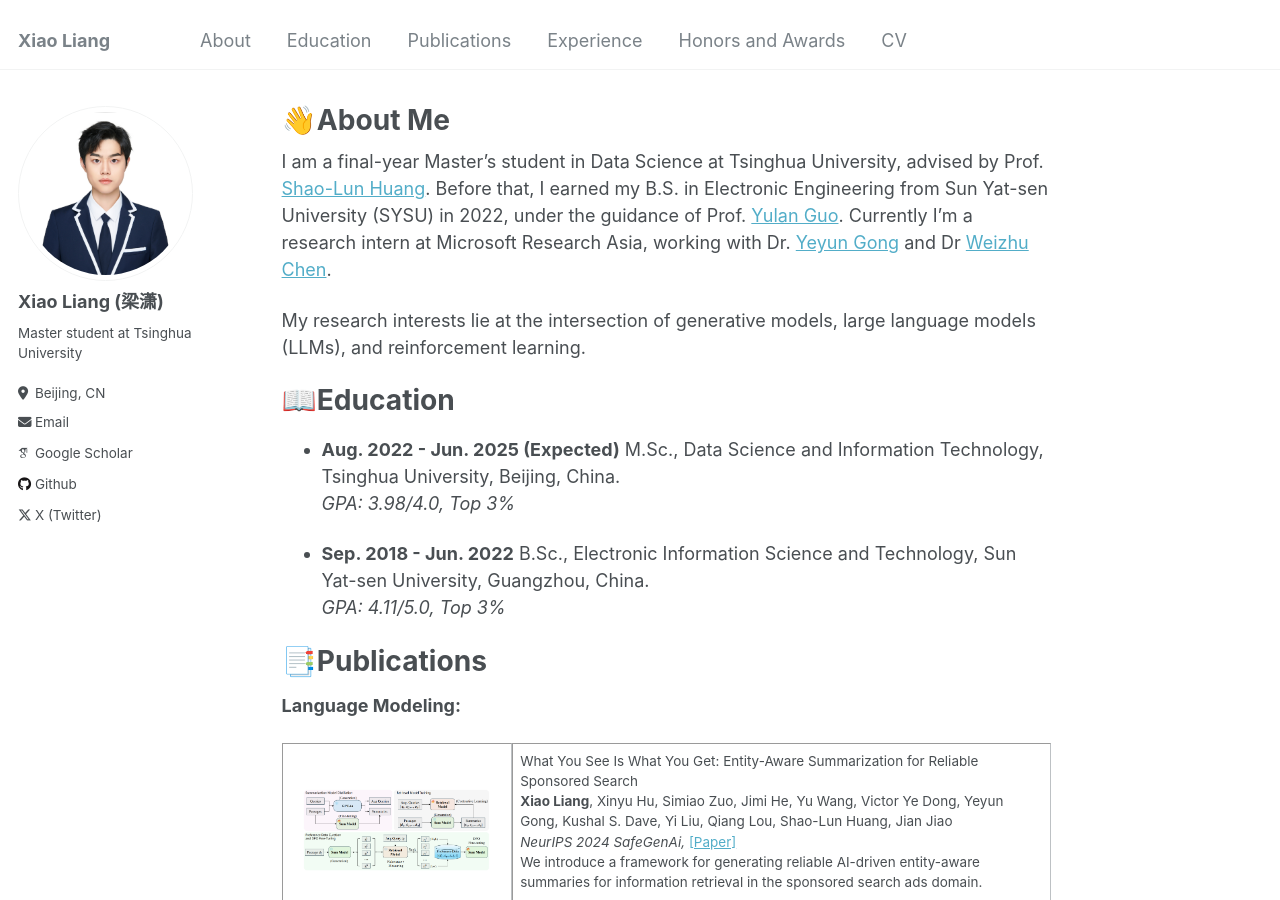
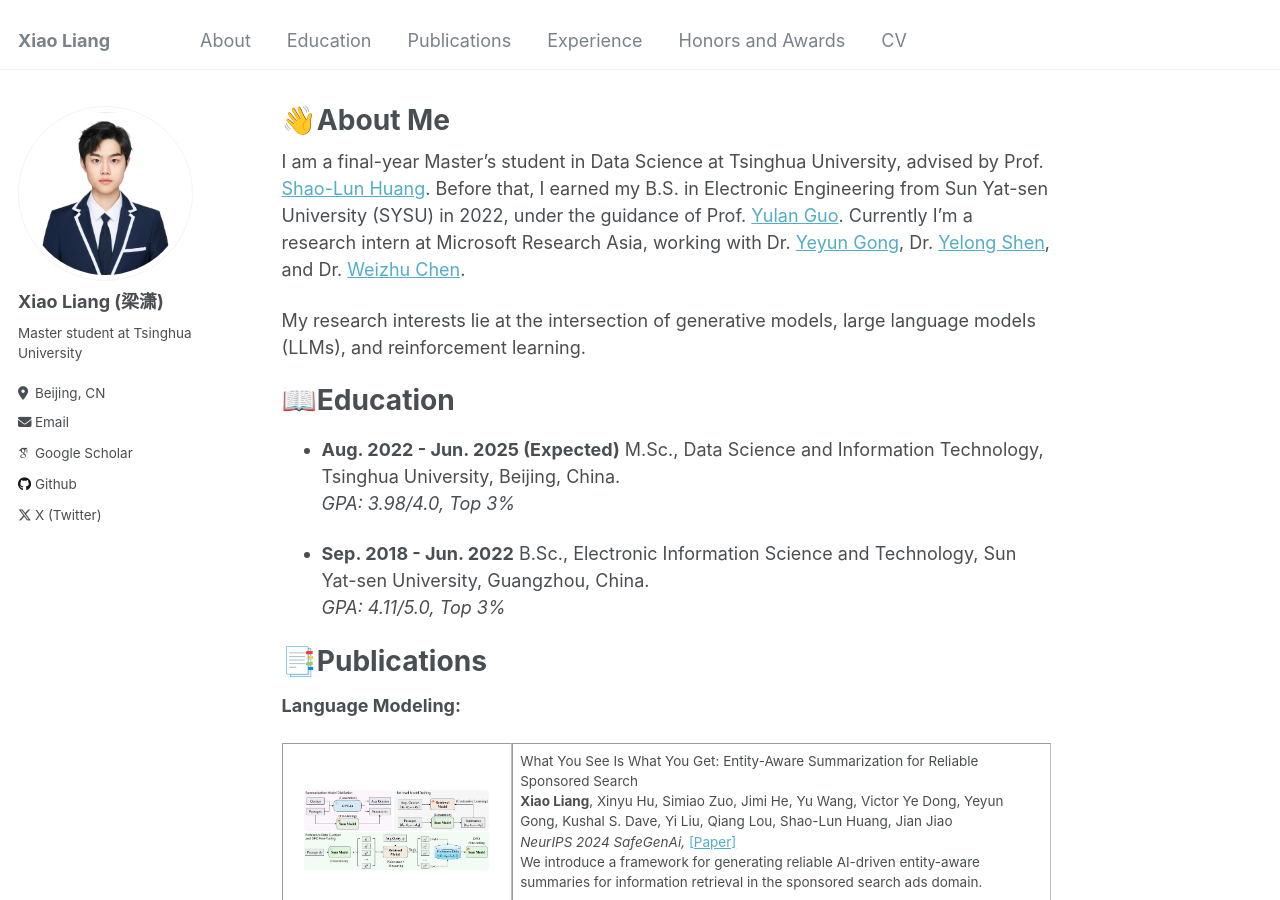
Before and after one commit to MasterVito/MasterVito.github.io, a Jekyll site: the page built from _pages/about.md, in a window 1280 px wide and 900 px high. Built offline with Jekyll 4.4.1, drawn with Linux system fonts in a browser that asks for light colours; some web fonts are replaced.

Commit message:
update_0421

```diff
--- a/_pages/about.md
+++ b/_pages/about.md
@@ -8,7 +8,7 @@ redirect_from:
 ---
 
 
-I am a final-year Master's student in Data Science at Tsinghua University, advised by Prof. [Shao-Lun Huang](https://sites.google.com/view/slhuang/home). Before that, I earned my B.S. in Electronic Engineering from Sun Yat-sen University (SYSU) in 2022, under the guidance of Prof. [Yulan Guo](http://www.yulanguo.cn/). Currently I'm a research intern at Microsoft Research Asia, working with Dr. [Yeyun Gong](https://www.microsoft.com/en-us/research/people/yegong/) and Dr [Weizhu Chen](https://www.microsoft.com/en-us/research/people/wzchen/).
+I am a final-year Master's student in Data Science at Tsinghua University, advised by Prof. [Shao-Lun Huang](https://sites.google.com/view/slhuang/home). Before that, I earned my B.S. in Electronic Engineering from Sun Yat-sen University (SYSU) in 2022, under the guidance of Prof. [Yulan Guo](http://www.yulanguo.cn/). Currently I'm a research intern at Microsoft Research Asia, working with Dr. [Yeyun Gong](https://www.microsoft.com/en-us/research/people/yegong/), Dr. [Yelong Shen](https://scholar.google.com/citations?user=S6OFEFEAAAAJ&hl=en), and Dr. [Weizhu Chen](https://www.microsoft.com/en-us/research/people/wzchen/).
 
 My research interests lie at the intersection of generative models, large language models (LLMs), and reinforcement learning.
 
```
